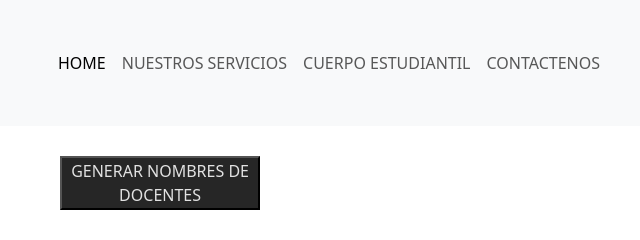
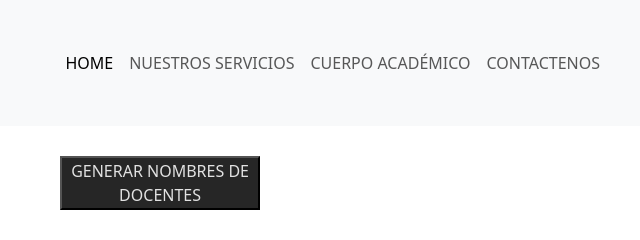
Before and after one commit to ignacioandrademec/bit-2, a plain HTML site: page cuerpo-estudiantil.html in a window 1280 px wide. Shown: the top 240 px of the page, 612-1252 px from the left. Drawn offline with nearby package versions, Linux system fonts and the light colour scheme.

Commit message:
revisión final prueba 1

```diff
--- a/cuerpo-estudiantil.html
+++ b/cuerpo-estudiantil.html
@@ -31,7 +31,7 @@
                     <a class="nav-link" href="#servicios">NUESTROS SERVICIOS</a>
                     </li>
                     <li class="nav-item">
-                    <a class="nav-link" href="./cuerpo-estudiantil.html">CUERPO ESTUDIANTIL</a>
+                    <a class="nav-link" href="./cuerpo-estudiantil.html">CUERPO ACADÉMICO</a>
                     </li>
                     <li class="nav-item">
                     <a class="nav-link" href="#contactenos">CONTACTENOS</a>
```
Also changed, not shown: index.html (+1 -1 lines).
